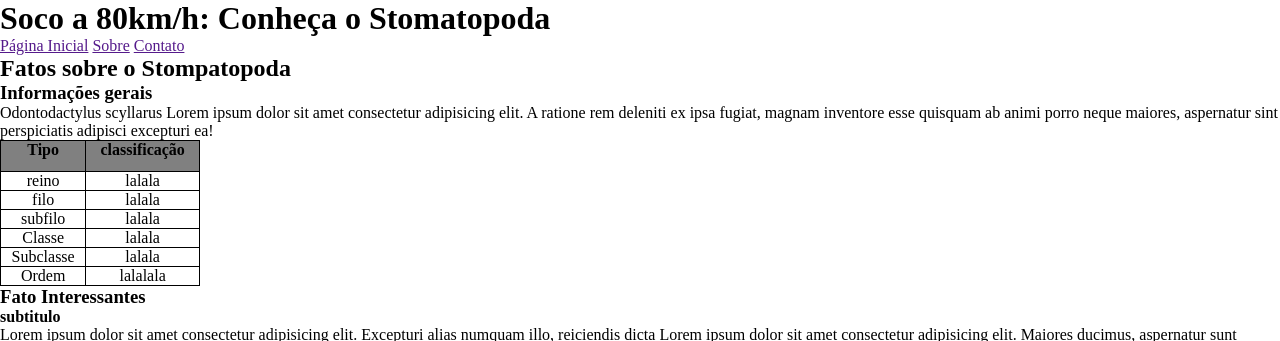
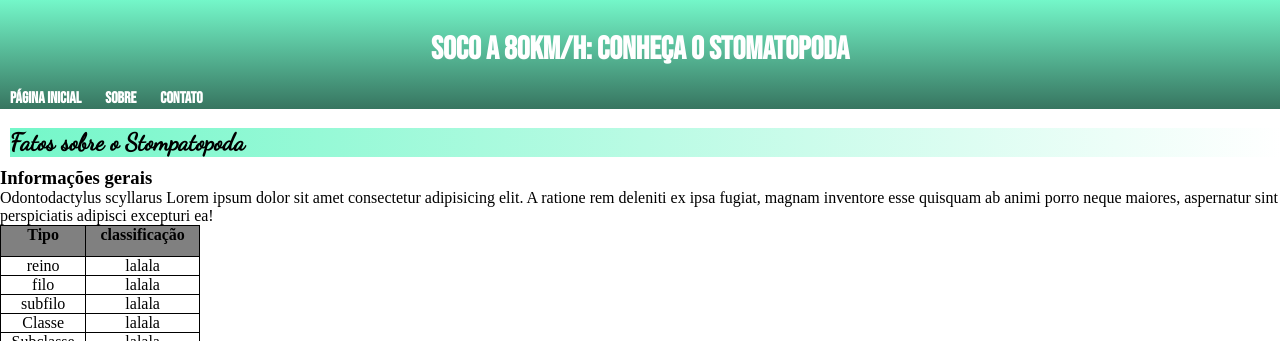
Before and after one commit to ErickArgollo/trybe_exercicios, a plain HTML site: page Modulo1:Fundamentos/Bloco03:Html_e_CSS/Dia04:Html_Semântico/index2.html in a window 1280 px wide. Shown: the top 341 px of the page. Drawn offline with Linux system fonts and the light colour scheme.

Commit message:
finalização parte superior

```diff
--- a/Modulo1:Fundamentos/Bloco03:Html_e_CSS/Dia04:Html_Semântico/index2.html
+++ b/Modulo1:Fundamentos/Bloco03:Html_e_CSS/Dia04:Html_Semântico/index2.html
@@ -12,10 +12,12 @@
 <body>
     <header>
         <h1>Soco a 80km/h: Conheça o Stomatopoda</h1>
+
     </header>
     <nav>
-        <a href="">Página Inicial</a> <a href="">Sobre</a> <a href="">Contato</a>
+        <a href="#">Página Inicial</a> <a href="">Sobre</a> <a href="#">Contato</a>
     </nav>
+
     <article>
 
         <h2>Fatos sobre o Stompatopoda</h2>
--- a/Modulo1:Fundamentos/Bloco03:Html_e_CSS/Dia04:Html_Semântico/style.css
+++ b/Modulo1:Fundamentos/Bloco03:Html_e_CSS/Dia04:Html_Semântico/style.css
@@ -1,8 +1,37 @@
+@import url('https://fonts.googleapis.com/css2?family=Bebas+Neue&family=Dancing+Script&display=swap');
+
 *{
     margin: 0;
     padding: 0;
 }
+header {
+    background-image: linear-gradient(to bottom, #74F7C9, #377560);
+    padding: 40px;
+}
+h1 {
+    text-align: center;
+    color: white;
+    font-family: 'Bebas Neue', sans-serif;
+    margin-top: -10px;
+}
 
+nav {
+    margin-top: -20px;
+}
+
+nav a {
+    padding: 10px;
+    text-decoration: none;
+    color: white;
+    font-weight: bolder;
+    font-family: 'Bebas Neue', sans-serif;
+}
+
+h2 {
+    font-family: 'Dancing Script', serif;
+    margin: 20px 0px 10px 10px;
+    background-image: linear-gradient(to right, #74F7C9, white );
+}
 
 td, th {
     border: 1px solid black;
@@ -14,6 +43,7 @@ td, th {
 table {
     border-collapse: collapse;
     width: 200px;
+
 }
 
 .theader {
```
